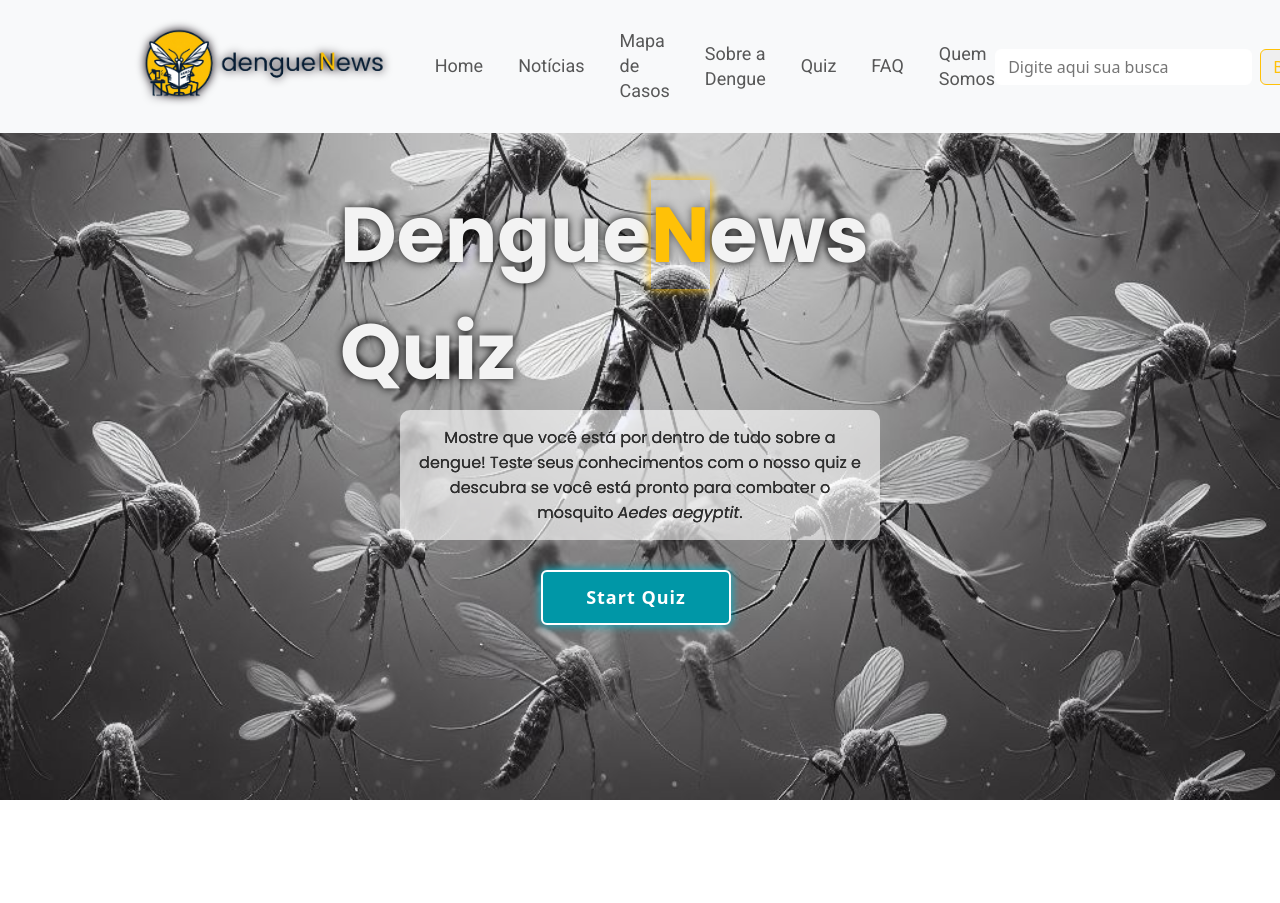
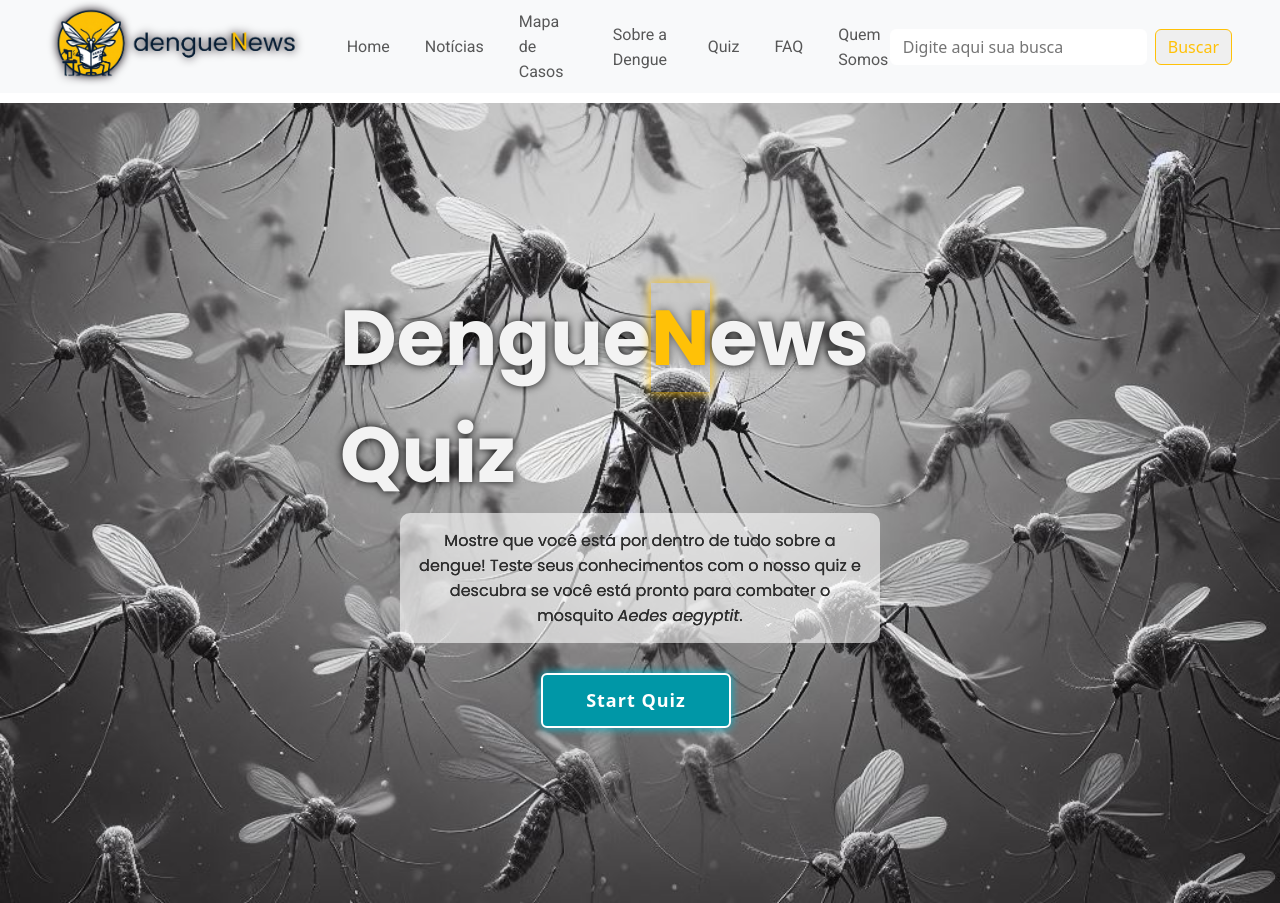
Before and after one commit to LariVital/DengueNews, a plain HTML site: page public/quiz.html in a window 1280 px wide. Shown: the top 903 px of the page. Before the commit the page ends 800 px from the top, so only its background shows below. Drawn offline with Linux system fonts and the light colour scheme.

Commit message:
corrigidas distorções entre cabeçalhos das páginas - padronização

```diff
--- a/styleQuiz.css
+++ b/styleQuiz.css
@@ -14,15 +14,9 @@ body {
     background-color: #f8f9fa;
     display: flex;
     justify-content: space-between;
-    align-items: center;
-    padding: 20px 10% ;
-    position: fixed;
-    top: 0;
-    left: 0;
-    width: 100%;
-    z-index: 100;
+    padding: 0px 40px;
+    margin-bottom: 10px;
 }
-
 
 .header-topo nav ul li {
     margin-left: 35px;
@@ -37,17 +31,16 @@ body {
 
 }
 
+
 .header-topo nav a {
     font-family: roboto;
-    font-size: 18px;
     text-decoration: none;
-    color: #000000a6;
-    transition: .3s;
+    color: #000000a6
 }
 
 
 .header-topo nav a:hover {
-    color: #000000
+    color: #000000;
 }
 
 /* logo superior */
@@ -62,6 +55,8 @@ body {
     transform: scale(1.1);
     transition: 0.3s;
 }
+
+
 /* formulário de pesquisa */
 form.busca {
     display: flex;
--- a/styles.css
+++ b/styles.css
@@ -80,7 +80,7 @@ hr {
 
 
 .header-topo nav a:hover {
-    color: #000000
+    color: #000000;
 }
 
 /* logo superior */
@@ -699,8 +699,8 @@ footer strong {
 
 
 .tempo-publicacao {
-    color: #888; /* Cor cinza para o texto do tempo de publicação */
-    font-size: 0.9em; /* Tamanho de fonte menor para o texto do tempo de publicação */
+    color: #888;
+    font-size: 0.9em;
 }
 
 
```
